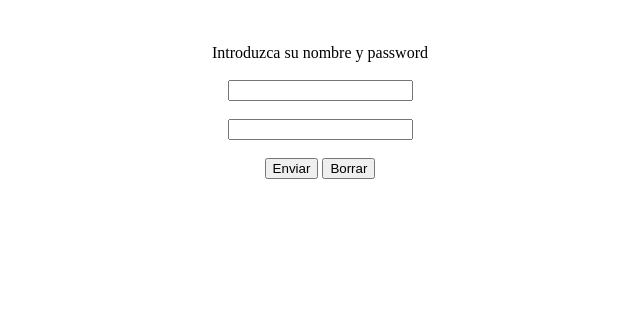
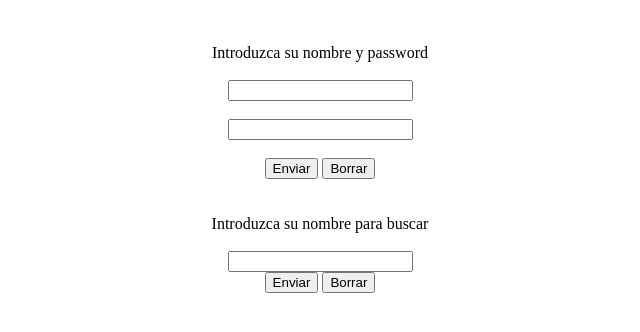
Before and after one commit to Esquivias23/login, a plain HTML site: page web/index.html in a window 1280 px wide. Shown: the whole page, without its empty margins (320-960 px from the left). Drawn offline with Linux system fonts and the light colour scheme.

Commit message:
Update index.html

```diff
--- a/web/index.html
+++ b/web/index.html
@@ -12,7 +12,7 @@ and open the template in the editor.
     </head>
     <body>
     <center>
-        <form method="GET" action='ValidaUsuario'>
+        <form method="POST" action='ValidaUsuario'>
             <BR>
             <BR>
             <center>
@@ -25,6 +25,16 @@ and open the template in the editor.
                 <input type=reset value="Borrar">
             </center>
         </form>
+        <form method="GET" action='ValidaUsuario'>
+            <BR>
+            <BR>
+            <center>
+                Introduzca su nombre para buscar<BR>
+                <BR><input type=text name=NOMBRE>
+                <BR><input type=submit value="Enviar">
+                <input type=reset value="Borrar">
+            </center>
+        </form>
     </center>
 </body>
 </html>
```
